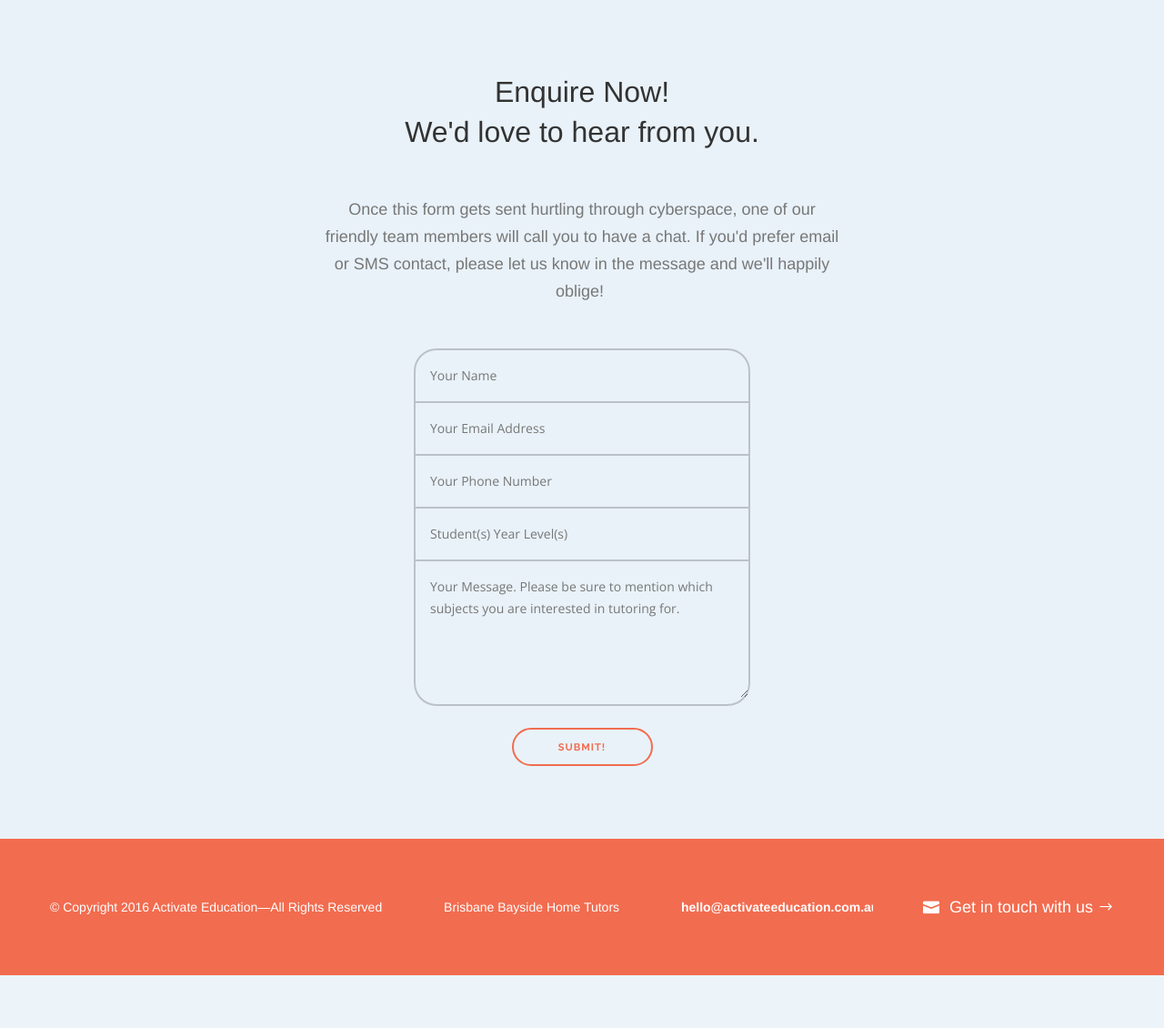
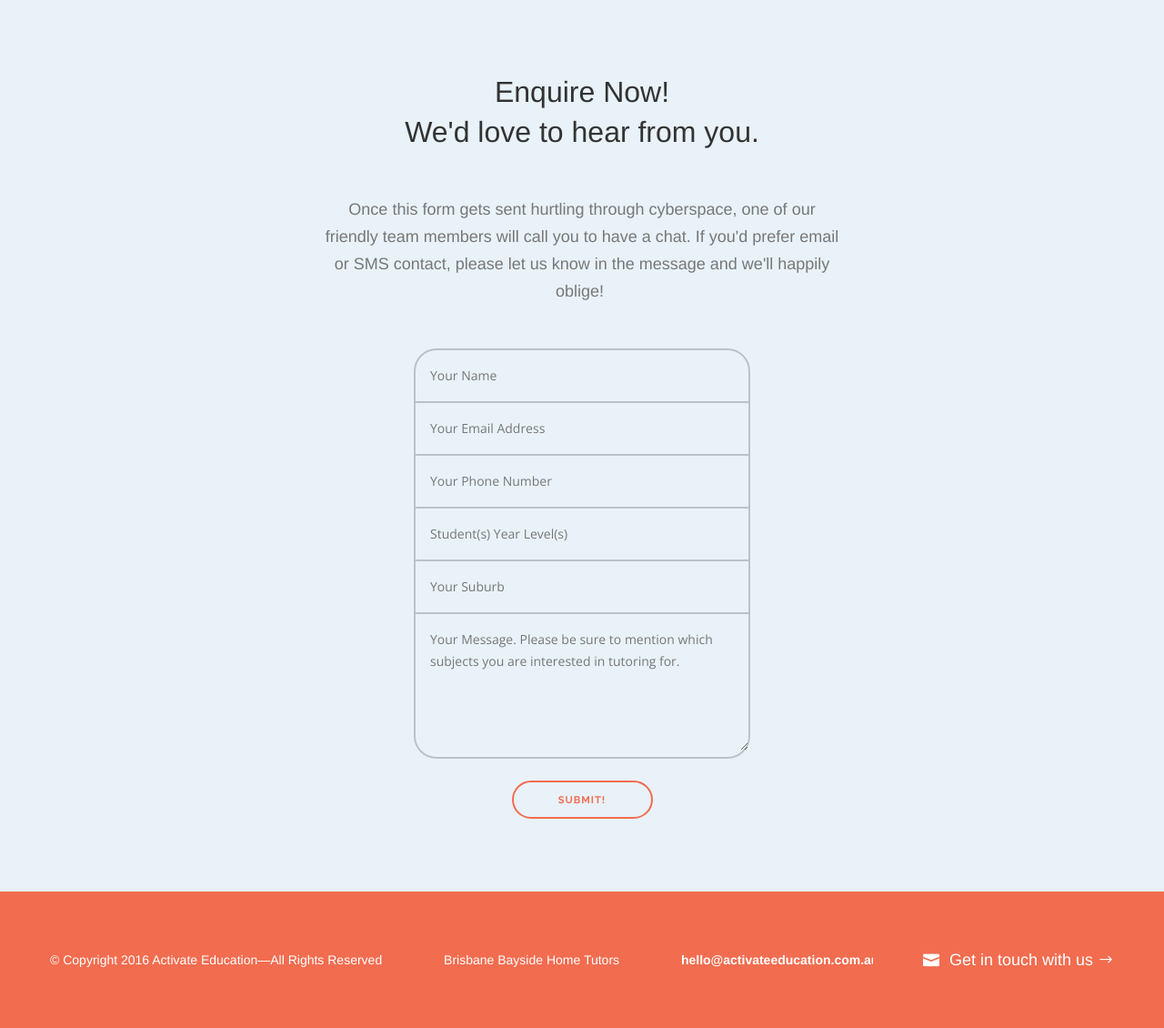
Before and after one commit to IsaacN/activate-edu, a PHP site: page /contact.php in a window 1280 px wide. Shown: the part 126-1256 px from the top of the page at 91% size. Before the commit the page ends 1198 px from the top, so only its background shows below. Run offline with PHP 8.4, Linux system fonts and the light colour scheme.

Commit message:
Add Suburb Field

```diff
--- a/contact.php
+++ b/contact.php
@@ -36,6 +36,7 @@
 										<input class="form-email validate-required validate-email" type="text" name="email" placeholder="Your Email Address">
 										<input class="form-phone" type="text" name="phone" placeholder="Your Phone Number">
 										<input type="text" name="year" placeholder="Student(s) Year Level(s)">
+										<input type="text" name="suburb" placeholder="Your Suburb">
 										<textarea class="form-message validate-required" name="message" placeholder="Your Message. Please be sure to mention which subjects you are interested in tutoring for."></textarea>
 									</div>
 									<input type="submit" class="send-form" value="Submit!">
```
